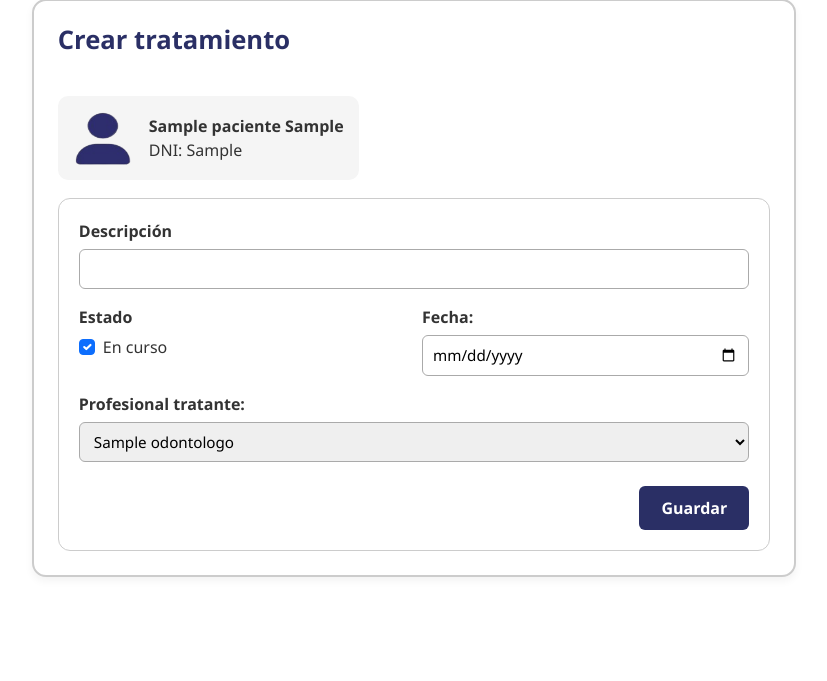
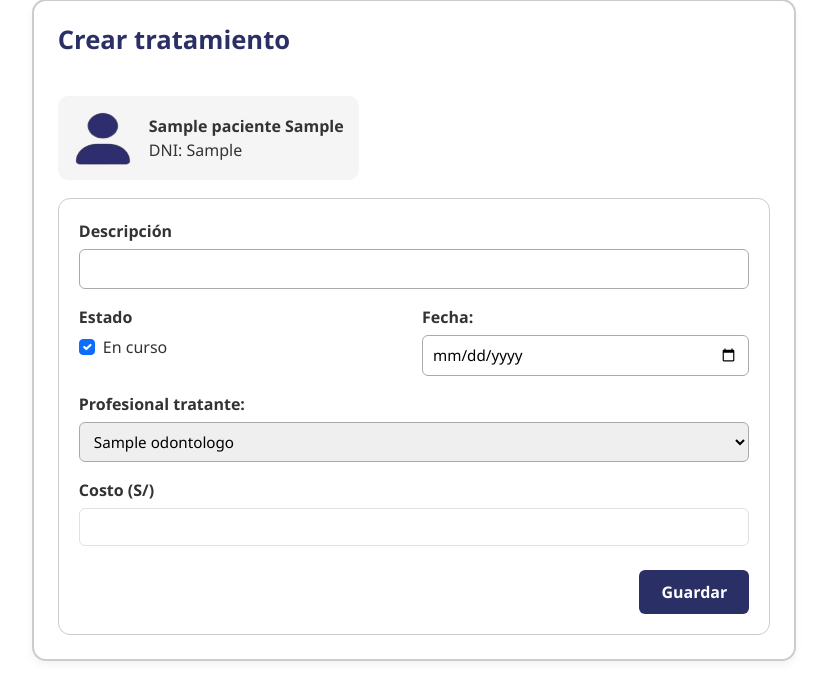
Before and after one commit to joaquin30/dentware, a Flask app: page /historia/historia/1/tratamiento/nuevo in a window 1280 px wide. Shown: the part 150-831 px from the top of the page, without its empty margins (226-1053 px from the left). Before the commit the page ends 727 px from the top, so only its background shows below. Run offline with Flask 3, Linux system fonts and the light colour scheme; tables that the repository leaves empty hold one stand-in row (values such as "Sample post"); some libraries are stand-ins or nearby versions.

Commit message:
arreglado crear tratamiento

```diff
--- a/app/historia/forms.py
+++ b/app/historia/forms.py
@@ -9,6 +9,8 @@ from wtforms import SelectField, IntegerField
 from flask_wtf import FlaskForm
 from wtforms import DecimalField
 from wtforms.validators import NumberRange
+from wtforms import StringField, SelectField, BooleanField, DateField, DecimalField
+from wtforms.validators import DataRequired, NumberRange
 
 from wtforms import TextAreaField
 from wtforms.validators import Optional
@@ -52,6 +54,11 @@ class FormularioTratamiento(FlaskForm):
     odontologo_id = SelectField('Odontólogo', coerce=int, validators=[DataRequired()])
     en_curso = BooleanField('¿En curso?')
     fecha_creacion = DateField('Fecha', format='%Y-%m-%d', validators=[DataRequired()])
+    costo = DecimalField('Costo', places=2, rounding=None, validators=[
+        DataRequired(message="Debe ingresar un costo."),
+        NumberRange(min=0, message="El costo no puede ser negativo.")
+    ])
+
 
 class FormularioTratamientoSesion(ModelForm):
     tratamiento_id = HiddenField(validators=[DataRequired()])
--- a/app/historia/routes.py
+++ b/app/historia/routes.py
@@ -288,16 +288,18 @@ def crear_tratamiento(historia_id):
 
     if form.validate_on_submit():
         nuevo_tratamiento = Tratamiento(
-            fecha_creacion=form.fecha_creacion.data,
-            descripcion=form.descripcion.data,
-            en_curso=form.en_curso.data,
-            odontologo_id=form.odontologo_id.data,
-            historia_id=historia_id
-        )
+        fecha_creacion=form.fecha_creacion.data,
+        descripcion=form.descripcion.data,
+        en_curso=form.en_curso.data,
+        costo=float(form.costo.data),  # 👈 conversión aquí
+        odontologo_id=form.odontologo_id.data,
+        historia_id=historia_id
+    )
+
         db.session.add(nuevo_tratamiento)
         db.session.commit()
         flash('Tratamiento creado correctamente.', 'success')
-        return redirect(url_for('historia.index', historia_id=historia_id))  # <- corrige aquí también
+        return redirect(url_for('historia.index', historia_id=historia_id))
 
     return render_template(
         "historia/crearTratamiento.html",
@@ -306,6 +308,7 @@ def crear_tratamiento(historia_id):
         historia=historia,
         paciente=paciente
     )
+
 
 @bp.route('/tratamiento/<int:tratamiento_id>', methods=['GET', 'POST'])
 def ver_tratamiento(tratamiento_id):
--- a/app/templates/historia/crearTratamiento.html
+++ b/app/templates/historia/crearTratamiento.html
@@ -209,6 +209,13 @@
           </div>
         </div>
 
+        <div class="form-row">
+          <div class="form-group">
+            <label for="costo">Costo (S/)</label>
+            {{ form.costo(class="form-control", step="0.01", min="0", type="number") }}
+          </div>
+        </div>
+
         <div class="form-actions">
           <button type="submit" class="btn">Guardar</button>
         </div>
```
